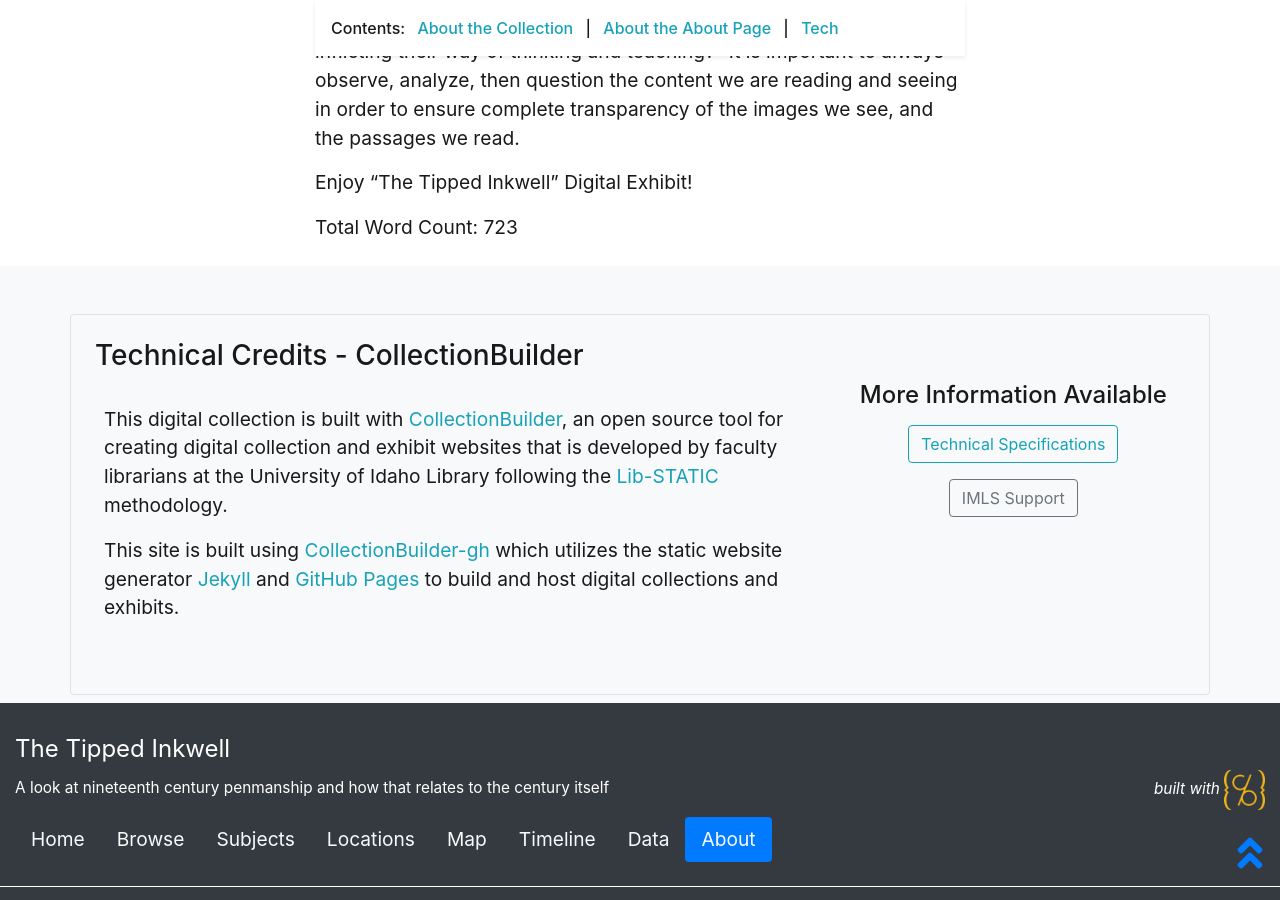
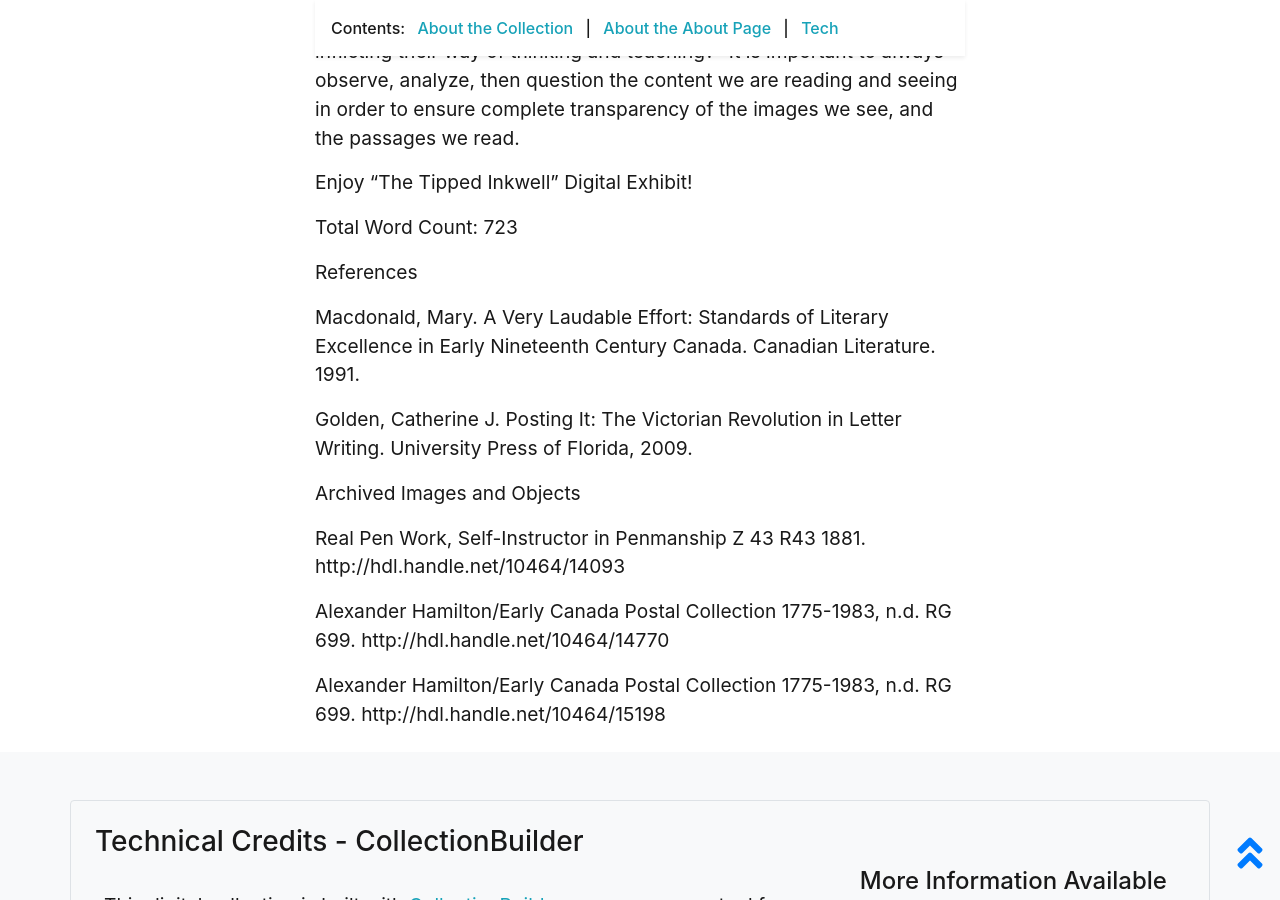
Before and after one commit to rs18bl/The-Tipped-Inkwell, a Jekyll site: the page built from pages/about.md, in a window 1280 px wide and 900 px high, scrolled down 2584 px. Built offline with Jekyll 4.4.1, drawn with Linux system fonts in a browser that asks for light colours.

Commit message:
Update about.md

```diff
--- a/pages/about.md
+++ b/pages/about.md
@@ -31,3 +31,21 @@ Enjoy “The Tipped Inkwell” Digital Exhibit!
 
 
 Total Word Count: 723
+
+
+
+References
+
+Macdonald, Mary. A Very Laudable Effort: Standards of Literary Excellence in Early Nineteenth Century Canada.  Canadian Literature. 1991.
+
+Golden, Catherine J. Posting It: The Victorian Revolution in Letter Writing. University Press of Florida, 2009.
+
+
+
+Archived Images and Objects
+
+Real Pen Work, Self-Instructor in Penmanship Z 43 R43 1881. http://hdl.handle.net/10464/14093
+
+Alexander Hamilton/Early Canada Postal Collection 1775-1983, n.d. RG 699. http://hdl.handle.net/10464/14770
+
+Alexander Hamilton/Early Canada Postal Collection 1775-1983, n.d. RG 699. http://hdl.handle.net/10464/15198
```
